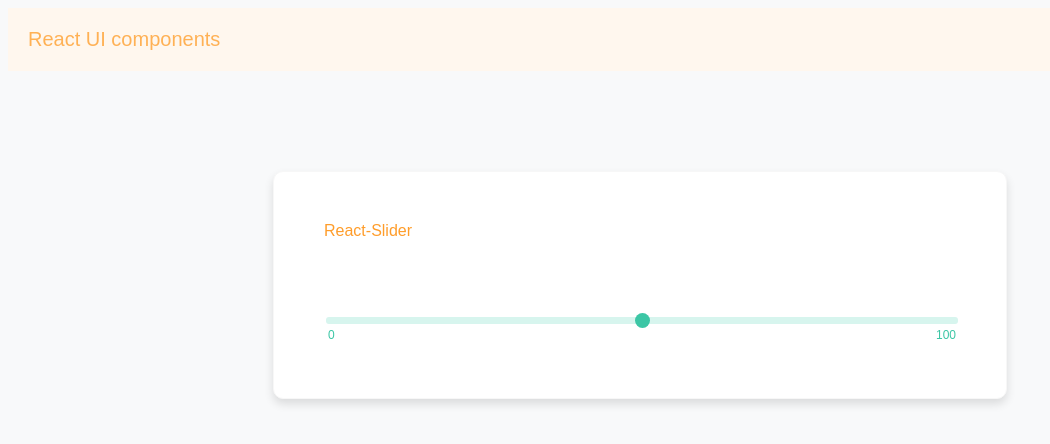
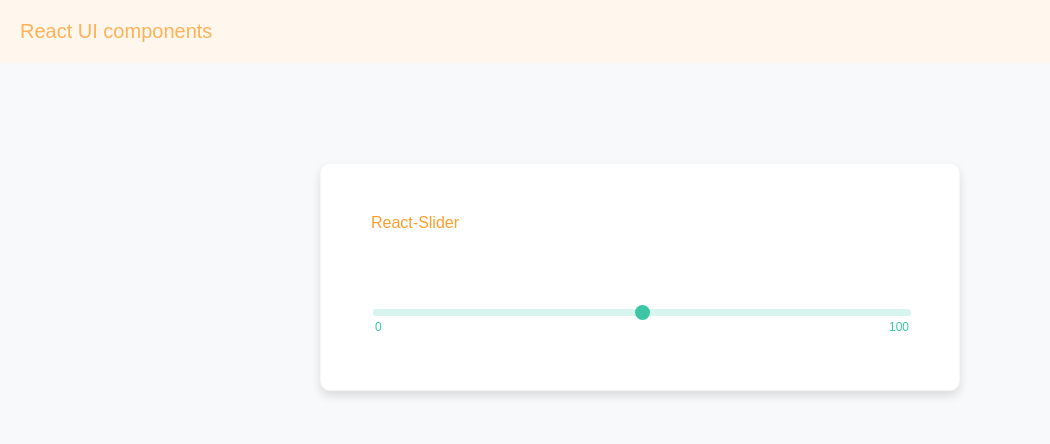
Before and after one commit to manvendra22/react-slider, a React app: page / in a window 1280 px wide. Shown: the top 444 px of the page, without its empty margins (0-1050 px from the left). Built offline with nearby package versions, Linux system fonts and the light colour scheme.

Commit message:
[Style] CSS reset

```diff
--- a/src/root.scss
+++ b/src/root.scss
@@ -1,4 +1,42 @@
 @import "./variables.scss";
+
+// Reset
+
+html {
+    box-sizing: border-box;
+    font-size: 16px;
+}
+
+*,
+*:before,
+*:after {
+    box-sizing: inherit;
+}
+
+body,
+h1,
+h2,
+h3,
+h4,
+h5,
+h6,
+p,
+ol,
+ul {
+    margin: 0;
+    padding: 0;
+    font-weight: normal;
+}
+
+ol,
+ul {
+    list-style: none;
+}
+
+img {
+    max-width: 100%;
+    height: auto;
+}
 
 body {
     box-sizing: border-box;
```
